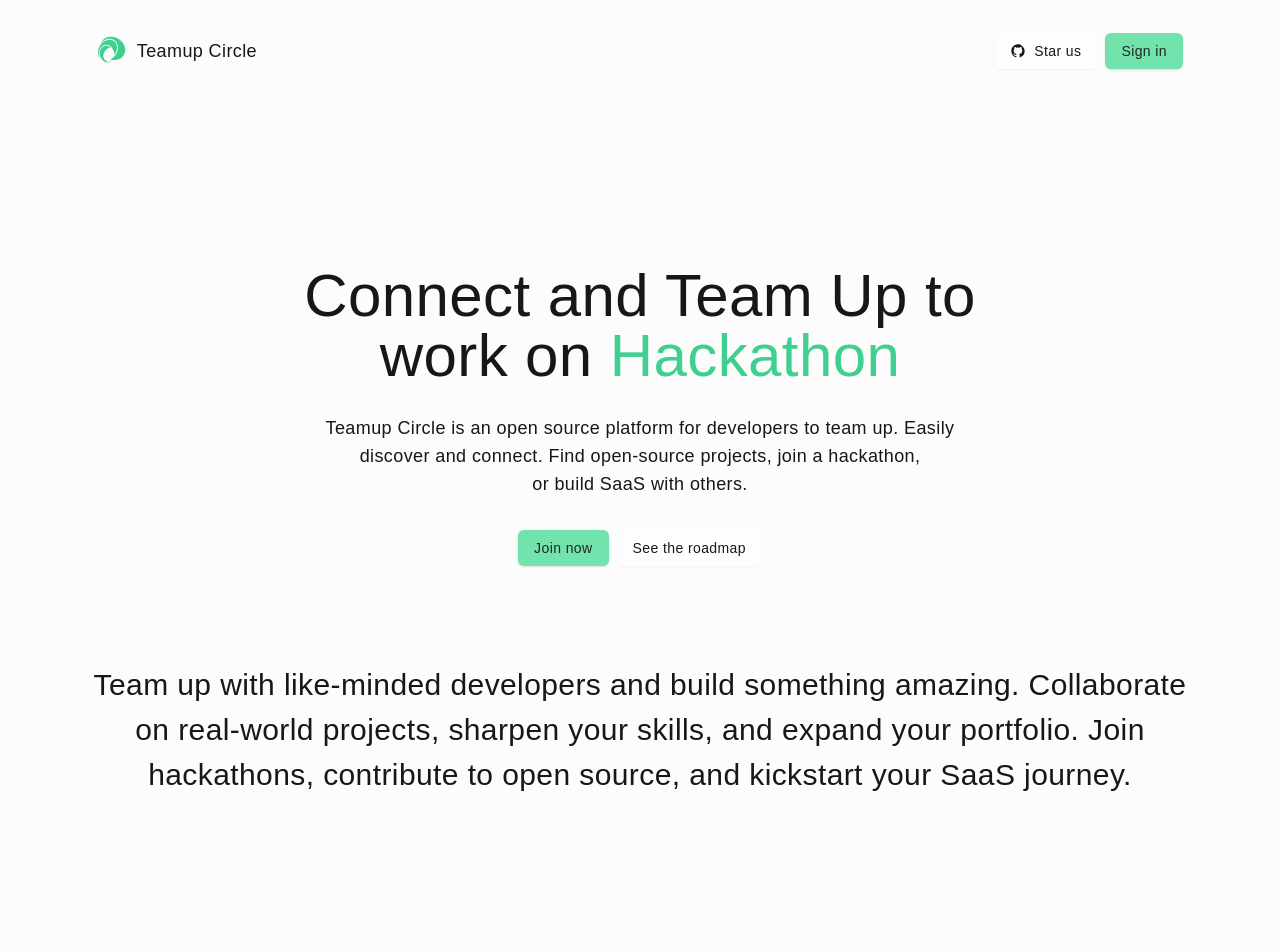
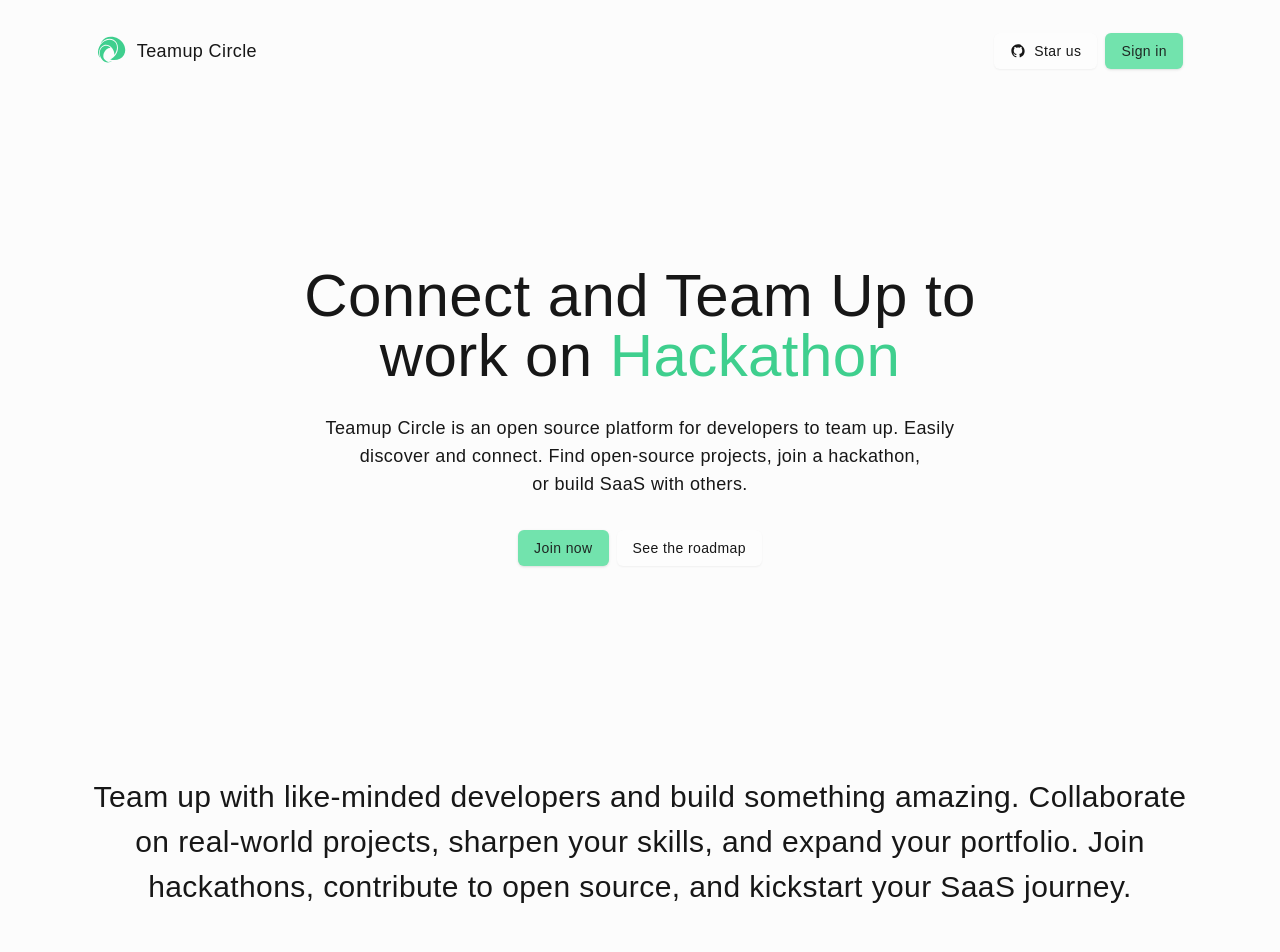
Before and after one commit to TamerTawfik/teamupcircle, a Next.js app: page / in a window 1280 px wide. Shown: the top 952 px of the page. Built offline with nearby package versions, Linux system fonts and the light colour scheme.

Commit message:
chore: update the hero section

```diff
--- a/src/components/sections/cta/index.tsx
+++ b/src/components/sections/cta/index.tsx
@@ -3,7 +3,7 @@ import { TextGenerateEffect } from "./text-generate-effect";
 export function CTA() {
   return (
     <TextGenerateEffect
-      className="md:pt-30 pb-12 md:pb-32 text-2xl	md:text-3xl max-w-[1220px] container md:leading-[45px] font-normal mb-12"
+      className="md:pt-28 pb-12 md:pb-32 text-2xl	md:text-3xl max-w-[1220px] container md:leading-[45px] font-normal mb-12"
       words="Team up with like-minded developers and build something amazing.  Collaborate on real-world projects, sharpen your skills, and expand your portfolio. Join hackathons, contribute to open source, and kickstart your SaaS journey."
     />
   );
--- a/src/components/sections/hero/index.tsx
+++ b/src/components/sections/hero/index.tsx
@@ -6,7 +6,7 @@ import { WordAnimation } from "./word-animation";
 
 export function Hero() {
   return (
-    <div className="relative md:mt-20 mt-10">
+    <div className="relative mt-10  md:mt-20 ">
       <SectionContainer className="pt-8 pb-10 md:pt-16 overflow-hidden">
         <div className="relative">
           <div className="mx-auto">
```
